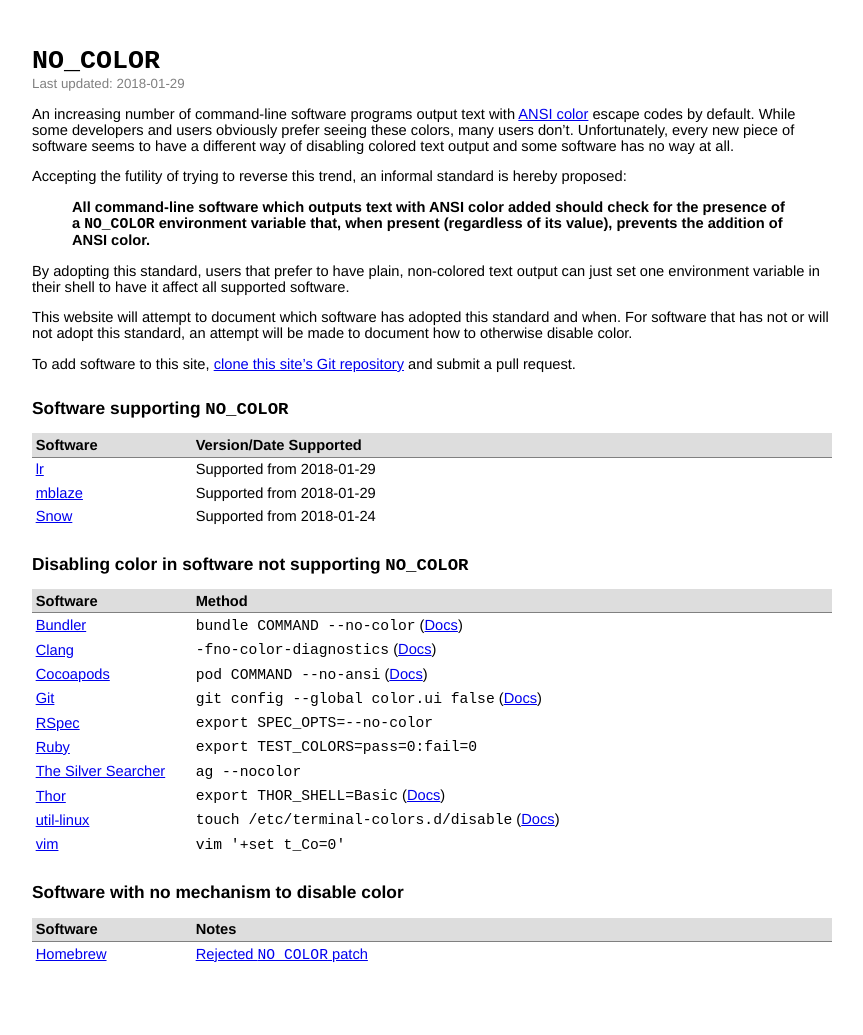
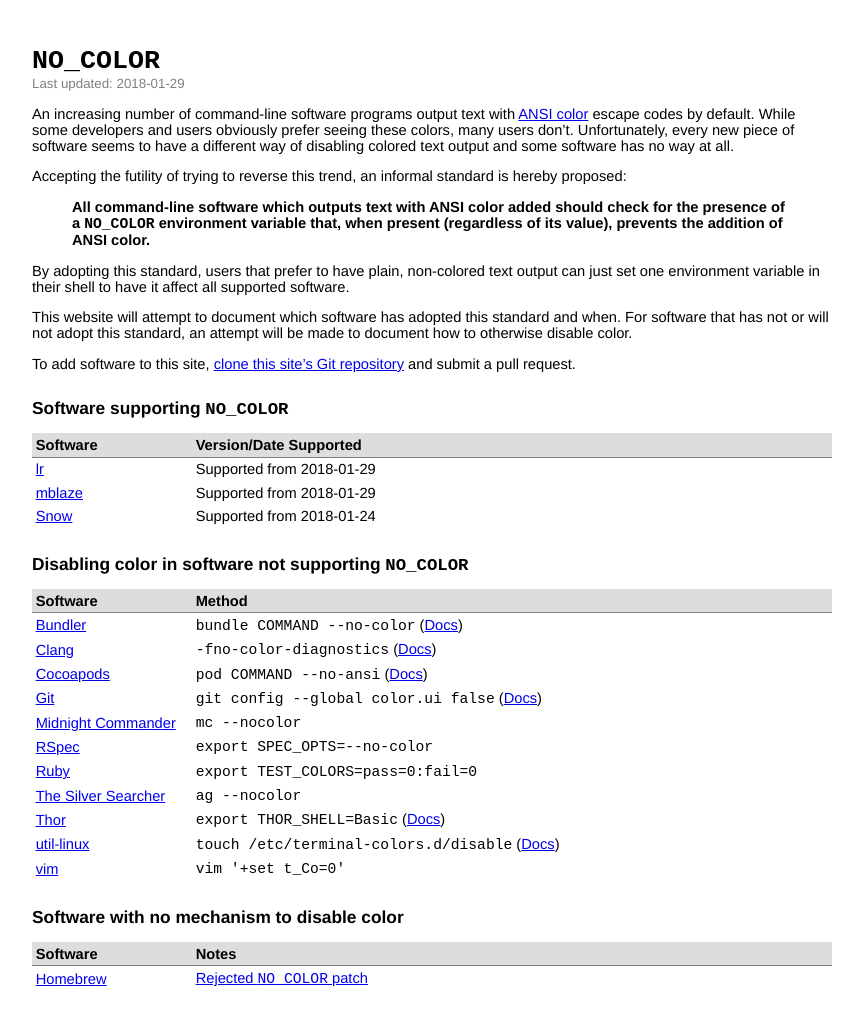
Before and after one commit to jcs/no_color, a Jekyll site: the page built from index.md, in a window 1280 px wide. Shown: the whole page, without its empty margins (208-1071 px from the left). Built offline with Jekyll 4.4.1, drawn with Linux system fonts in a browser that asks for light colours; our own code applies the rules of GitHub Pages for plain Markdown files; before the commit the page ends 1010 px from its top, so only the background shows below that.

Commit message:
index.md: add Midnight Commander

```diff
--- a/index.md
+++ b/index.md
@@ -50,6 +50,7 @@ and submit a pull request.
 | [Clang](https://clang.llvm.org/) | `-fno-color-diagnostics` ([Docs](https://clang.llvm.org/docs/UsersManual.html#formatting-of-diagnostics)) |
 | [Cocoapods](https://cocoapods.org/) | `pod COMMAND --no-ansi` ([Docs](https://guides.cocoapods.org/terminal/commands.html#pod_install)) |
 | [Git](https://git-scm.com/) | `git config --global color.ui false` ([Docs](https://git-scm.com/docs/git-config#git-config-colorui))|
+| [Midnight Commander](https://midnight-commander.org/) | `mc --nocolor` |
 | [RSpec](http://rspec.info/) | `export SPEC_OPTS=--no-color` |
 | [Ruby](https://www.ruby-lang.org/) | `export TEST_COLORS=pass=0:fail=0` |
 | [The Silver Searcher](https://geoff.greer.fm/ag/) | `ag --nocolor` |
```
